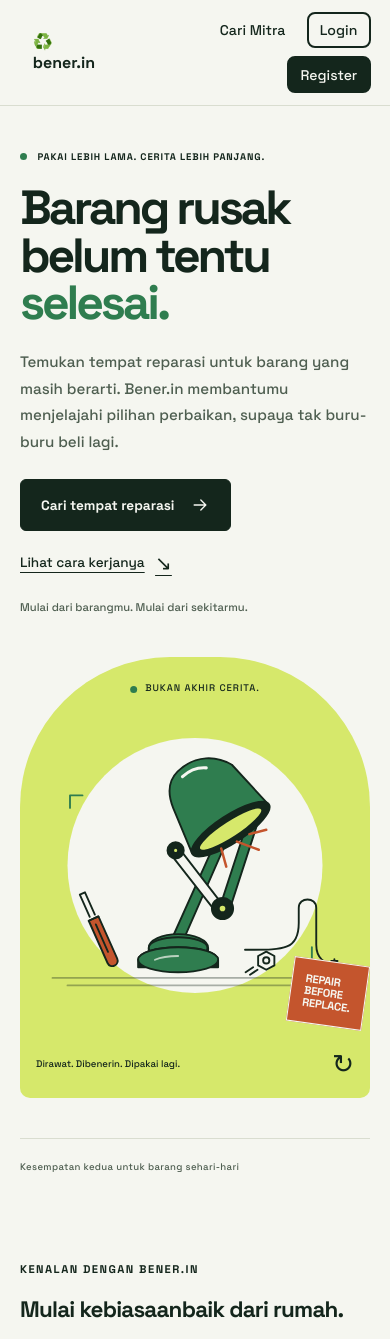
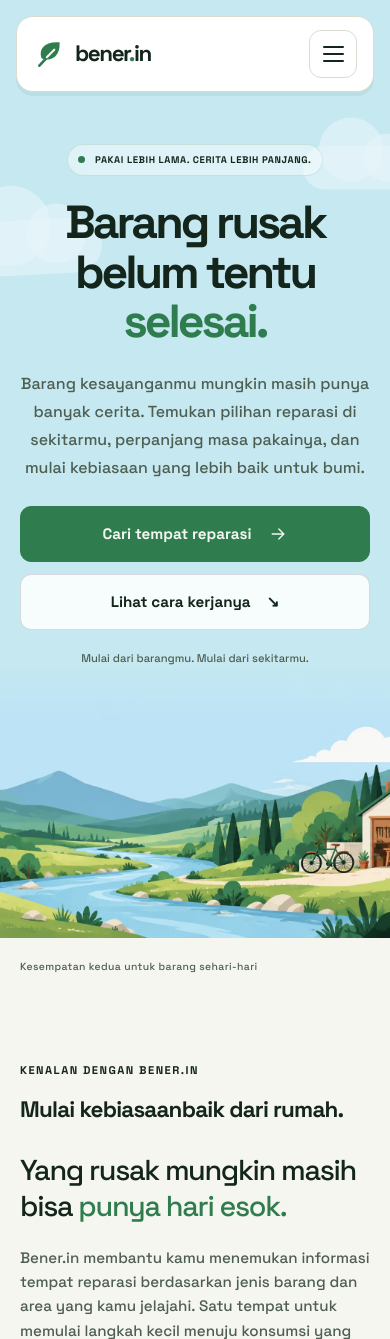
Before and after one commit to PBP-D-Kelompok-11/bener-in, a Django app: page / in a window 390 px wide. Shown: the top 1339 px of the page. Run offline with Django 5.2, Linux system fonts and the light colour scheme.

Commit message:
feat(homepage): redesign sustainability landing page

```diff
--- a/static/css/home.css
+++ b/static/css/home.css
@@ -1,5 +1,7 @@
 /* Homepage only. Shared palette and fonts come from style.css. */
-.home-page { --home-muted: #4e5e50; --home-gutter: clamp(1.25rem, 5vw, 5rem); overflow-wrap: anywhere; }
+.home-landing { --home-sky: #c5e8f1; background: var(--home-sky); }
+.home-landing .site-footer { background: var(--paper); }
+.home-page { background: var(--paper); --home-muted: #4e5e50; --home-gutter: clamp(1.25rem, 5vw, 5rem); overflow-wrap: anywhere; }
 .home-page [hidden] { display: none !important; }
 .home-page h1, .home-page h2, .home-page h3 { text-wrap: balance; }
 .home-page h2 { font-size: clamp(2rem, 4.2vw, 3.75rem); letter-spacing: -.055em; line-height: 1.08; }
@@ -33,20 +35,29 @@
 .home-section-heading .home-eyebrow { margin-bottom: 1rem; }
 .home-section-heading > p { max-width: 31ch; color: var(--home-muted); font-size: .95rem; }
 
-/* Original repair workbench illustration. */
-.home-hero { display: grid; grid-template-columns: 1.1fr 1fr; gap: 2rem 3rem; align-items: center; padding-top: clamp(3.5rem, 6vw, 6rem); }
-.home-hero-copy > .home-eyebrow { display: flex; align-items: center; gap: .65rem; margin-bottom: 1.6rem; }
-.home-hero h1 { font-size: clamp(3rem, 6.7vw, 6rem); line-height: .99; letter-spacing: -.065em; font-weight: 700; }
+/* Centered opening with an original repair landscape inspired by the nature reference. */
+.home-hero { position: relative; isolation: isolate; padding-top: clamp(3.5rem, 6vw, 6rem); background: var(--home-sky); overflow: hidden; }
+.home-hero-copy { position: relative; z-index: 1; max-width: 1160px; text-align: center; padding-bottom: 2rem; }
+.home-hero-copy > .home-eyebrow { display: inline-flex; align-items: center; justify-content: center; gap: .6rem; margin-bottom: 1.6rem; padding: .6rem 1rem; border: 1px solid rgb(47 125 79 / 15%); border-radius: 99px; background: rgb(255 255 255 / 45%); }
+.home-hero h1 { max-width: 1000px; margin-inline: auto; font-size: clamp(3.1rem, 7.5vw, 6.75rem); line-height: 1.04; letter-spacing: -.065em; font-weight: 700; }
 .home-hero h1 span { color: var(--leaf); }
-.home-lead { max-width: 46ch; color: var(--home-muted); margin-block: 1.7rem 2rem; font-size: clamp(.95rem, 1.3vw, 1.05rem); line-height: 1.75; }
-.home-hero-note { font-size: .7rem; color: var(--home-muted); margin-top: 1.5rem; }
-.home-workbench { position: relative; min-width: 0; margin: 0; background: var(--lime); border-radius: 180px 180px 12px 12px; padding: 3.5rem 0 .8rem; }
-.home-art-label { position: absolute; left: 50%; top: 2rem; transform: translateX(-50%); display: flex; align-items: center; justify-content: center; gap: .5rem; width: max-content; max-width: 90%; font-size: .65rem; text-transform: uppercase; letter-spacing: .1em; }
-.home-lamp-art { width: 100%; height: auto; }
-.home-art-caption { display: flex; justify-content: space-between; align-items: center; gap: 1rem; padding: 0 1.5rem .45rem; font-size: .65rem; }
-.home-art-caption > span:last-child { font-size: 1.65rem; line-height: 1; }
-.home-art-stamp { position: absolute; right: -1rem; bottom: 6.25rem; padding: 1rem; border: 1px solid var(--paper); background: var(--rust); color: var(--paper); transform: rotate(8deg); font-size: .8rem; line-height: 1.1; font-weight: 700; letter-spacing: -.02em; }
-.home-hero-baseline { grid-column: 1 / -1; display: flex; justify-content: space-between; gap: 1.5rem; margin-top: 2rem; padding-block: 1.35rem; border-top: 1px solid var(--line); color: var(--home-muted); font-size: .65rem; letter-spacing: .035em; }
+.home-lead { max-width: 60ch; color: var(--home-muted); margin: 1.75rem auto 2rem; font-size: clamp(1rem, 1.4vw, 1.15rem); line-height: 1.75; }
+.home-hero .home-actions { justify-content: center; gap: 1rem; }
+.home-hero .home-button { min-width: 240px; min-height: 56px; border-radius: 11px; font-size: .95rem; }
+.home-hero .home-button-primary { background: var(--leaf); border-color: var(--leaf); }
+.home-hero .home-button-primary:hover { background: var(--ink); border-color: var(--ink); }
+.home-hero .home-button-outline { background: rgb(255 255 255 / 85%); border-color: rgb(20 38 28 / 15%); }
+.home-hero .home-button-outline:hover { background: var(--paper); color: var(--leaf); border-color: var(--leaf); }
+.home-hero-note { font-size: .75rem; color: var(--home-muted); margin-top: 1.25rem; }
+.home-landscape { position: relative; z-index: 0; margin: -3rem 0 0; }
+.home-landscape img { display: block; width: 100%; height: auto; mask-image: linear-gradient(to bottom, transparent, #000 18%); }
+.home-hero-cloud { position: absolute; z-index: 0; width: 150px; height: 55px; border-radius: 60px; background: rgb(255 255 255 / 55%); pointer-events: none; }
+.home-hero-cloud::before, .home-hero-cloud::after { content: ""; position: absolute; bottom: 10px; background: inherit; border-radius: 50%; }
+.home-hero-cloud::before { width: 80px; height: 80px; left: 20px; }
+.home-hero-cloud::after { width: 60px; height: 60px; right: 15px; }
+.home-hero-cloud-left { left: 3%; top: 10rem; transform: rotate(-3deg); }
+.home-hero-cloud-right { right: 3%; top: 5rem; transform: scale(.8); }
+.home-hero-baseline { display: flex; justify-content: space-between; gap: 1.5rem; padding-block: 1.35rem; background: var(--paper); color: var(--home-muted); font-size: .7rem; letter-spacing: .035em; }
 .home-intro { display: grid; grid-template-columns: 1fr 1.7fr; gap: 4rem; }
 .home-intro .home-eyebrow { margin-bottom: 1.1rem; }
 .home-intro .home-small-heading { font-size: 1.4rem; letter-spacing: -.035em; line-height: 1.25; }
@@ -152,21 +163,14 @@
 @keyframes home-map-loading { 0%, 100% { transform: scaleX(.2); } 50% { transform: scaleX(1); } }
 
 @media (max-width: 1100px) {
-  .home-hero { gap: 2rem; }
-  .home-hero .home-actions { gap: .75rem; }
   .home-category { padding: 1.1rem; }
   .home-category h3 { font-size: 1.05rem; }
   .home-map-layout { grid-template-columns: 270px minmax(0, 1fr); }
   .home-map-controls { padding: 1.5rem; }
 }
 @media (max-width: 800px) {
-  .home-hero { grid-template-columns: 1fr 1fr; gap: 1.5rem; }
-  .home-hero h1 { font-size: clamp(2.9rem, 6.7vw, 4rem); }
-  .home-hero .home-eyebrow { font-size: .6rem; }
-  .home-workbench { padding-top: 3rem; }
-  .home-art-label { font-size: .5rem; }
-  .home-art-stamp { right: -.5rem; bottom: 4rem; font-size: .6rem; padding: .7rem; }
-  .home-art-caption { font-size: .5rem; padding-inline: 1rem; }
+  .home-hero-cloud { opacity: .6; }
+  .home-hero h1 { font-size: clamp(3rem, 8vw, 4.5rem); }
   .home-intro { gap: 2rem; grid-template-columns: 1fr 1.5fr; }
   .home-category-grid { grid-template-columns: repeat(2, minmax(0, 1fr)); }
   .home-category { padding: 1.5rem; }
@@ -191,17 +195,19 @@
   .home-final { gap: 2rem; }
 }
 @media (max-width: 600px) {
-  .home-hero { grid-template-columns: 1fr; padding-top: 2.75rem; gap: 2.5rem; }
-  .home-hero h1 { font-size: clamp(3rem, 12vw, 4.6rem); }
-  .home-hero-copy > .home-eyebrow { margin-bottom: 1.25rem; font-size: .6rem; letter-spacing: .09em; }
-  .home-lead { margin-block: 1.4rem 1.5rem; }
-  .home-hero .home-actions { gap: .6rem 1.2rem; }
-  .home-hero-note { margin-top: .9rem; }
-  .home-workbench { width: min(100%, 440px); margin-inline: auto; padding-top: 2.75rem; border-radius: 150px 150px 10px 10px; }
-  .home-art-label { top: 1.5rem; font-size: .6rem; }
-  .home-art-caption { font-size: .6rem; }
-  .home-art-stamp { right: .25rem; bottom: 4.5rem; font-size: .7rem; padding: .8rem; }
-  .home-hero-baseline { margin-top: 0; font-size: .6rem; }
+  .home-hero { padding-top: 3.25rem; }
+  .home-hero-copy { padding-bottom: 1.5rem; }
+  .home-hero-copy > .home-eyebrow { font-size: .6rem; letter-spacing: .06em; padding: .5rem .65rem; margin-bottom: 1.4rem; }
+  .home-hero h1 { font-size: clamp(2.9rem, 10.5vw, 3.8rem); line-height: 1.06; }
+  .home-lead { margin: 1.5rem auto; font-size: 1rem; }
+  .home-hero .home-actions { flex-direction: column; gap: .75rem; }
+  .home-hero .home-button { width: 100%; min-width: 0; }
+  .home-hero-note { font-size: .7rem; }
+  .home-hero-cloud-left { left: -3rem; top: 8rem; }
+  .home-hero-cloud-right { right: -3rem; top: 3rem; }
+  .home-landscape { margin-top: -1.5rem; }
+  .home-landscape img { height: 270px; object-fit: cover; object-position: 68% center; }
+  .home-hero-baseline { font-size: .65rem; }
   .home-hero-baseline > span:last-child { display: none; }
   .home-intro { grid-template-columns: 1fr; gap: 1.75rem; }
   .home-intro .home-small-heading br { display: none; }
@@ -255,7 +261,6 @@
   .home-category-icon { grid-column: 2; grid-row: 1 / 4; width: 48px; height: 48px; margin: 0; align-self: center; }
   .home-category h3 { grid-column: 1; margin-top: 1rem; }
   .home-category p { grid-column: 1; }
-  .home-hero .home-button { width: 100%; }
   .home-community-card { padding: 1.25rem; }
 }
 @media (prefers-reduced-motion: reduce) {
--- /dev/null
+++ b/static/css/navigation.css
@@ -0,0 +1,42 @@
+/* Shared navigation only; page styles and business routes remain independent. */
+.site-header.bener-header { width: min(calc(100% - 3rem), 1200px); position: sticky; top: 1rem; z-index: 1100; margin: 1.25rem auto 0; border: 0; background: transparent; }
+.bener-header .bener-nav-container { max-width: none; margin: 0; padding: 0; }
+.bener-header .bener-nav { position: relative; display: flex; align-items: center; justify-content: space-between; gap: 2rem; padding: 1rem 1.5rem; background: #fff; border: 1px solid var(--line); border-radius: 20px; box-shadow: 0 4px 0 rgb(20 38 28 / 5%); }
+.bener-nav [hidden] { display: none !important; }
+.bener-nav-brand { display: inline-flex; align-items: center; gap: .5rem; flex-shrink: 0; color: var(--ink); font: 700 1.5rem/1 var(--font-head); letter-spacing: -.065em; text-decoration: none; }
+.bener-nav-brand svg { width: 34px; height: 34px; color: var(--leaf); }
+.bener-nav-brand-dot { color: var(--leaf); }
+.bener-nav-brand:hover { color: var(--leaf); }
+.bener-nav-panel { display: flex; align-items: center; gap: 1.5rem; flex: 1; min-width: 0; }
+.bener-nav-links { display: flex; justify-content: center; align-items: center; flex: 1; flex-wrap: wrap; gap: .5rem 1.5rem; }
+.bener-nav-links a { display: inline-flex; align-items: center; min-height: 44px; padding: .4rem 0; color: var(--ink); font-size: .85rem; font-weight: 700; text-decoration: none; text-underline-offset: 6px; }
+.bener-nav-links a:hover { color: var(--leaf); text-decoration: underline; }
+.bener-nav-account { display: flex; align-items: center; gap: .65rem; flex-shrink: 0; }
+.bener-nav-action { display: inline-flex; align-items: center; justify-content: center; min-height: 46px; padding: .65rem 1.1rem; border: 1px solid transparent; border-radius: 9px; font: 700 .85rem/1.4 var(--font-body); text-decoration: none; cursor: pointer; transition: background .18s, color .18s; }
+.bener-nav-primary { background: var(--leaf); color: #fff; }
+.bener-nav-primary:hover { background: var(--ink); }
+.bener-nav-secondary { color: var(--ink); background: transparent; }
+.bener-nav-secondary:hover { background: var(--paper); border-color: var(--line); }
+.bener-nav-toggle { position: relative; display: grid; align-content: center; justify-items: center; gap: 5px; flex-shrink: 0; width: 48px; height: 48px; padding: 10px; border: 1px solid var(--line); border-radius: 12px; background: #fff; color: var(--ink); cursor: pointer; }
+.bener-nav-toggle span { display: block; width: 21px; height: 2px; background: currentColor; border-radius: 2px; transition: transform .18s, opacity .18s; }
+.bener-nav-toggle[aria-expanded="true"] span:first-child { transform: translateY(7px) rotate(45deg); }
+.bener-nav-toggle[aria-expanded="true"] span:nth-child(2) { opacity: 0; }
+.bener-nav-toggle[aria-expanded="true"] span:last-child { transform: translateY(-7px) rotate(-45deg); }
+.bener-nav a:focus-visible, .bener-nav button:focus-visible { outline: 3px solid var(--rust); outline-offset: 4px; }
+@media (max-width: 900px) {
+  .site-header.bener-header { width: calc(100% - 2rem); top: .75rem; margin-top: 1rem; }
+  .bener-header .bener-nav { flex-wrap: wrap; gap: 1rem; padding: .8rem 1rem; border-radius: 17px; }
+  .bener-nav-brand { font-size: 1.4rem; }
+  .bener-nav-panel { flex: 1 0 100%; flex-direction: column; align-items: stretch; gap: 1rem; }
+  .bener-nav-links { flex-direction: column; align-items: stretch; gap: .2rem; }
+  .bener-nav-links a { min-height: 48px; padding: .7rem 1rem; border-radius: 8px; font-size: .95rem; }
+  .bener-nav-links a:hover { background: var(--paper); text-decoration: none; }
+  .bener-nav-account { border-top: 1px solid var(--line); padding-top: 1rem; }
+  .bener-nav-account > a, .bener-nav-account > form, .bener-nav-account button { flex: 1; }
+  .bener-nav-account button { width: 100%; }
+  .bener-nav-action { min-height: 48px; }
+  .bener-nav[data-enhanced] .bener-nav-panel { position: absolute; top: calc(100% + .6rem); left: 0; right: 0; padding: 1rem; border: 1px solid var(--line); border-radius: 17px; background: #fff; box-shadow: 0 12px 24px rgb(20 38 28 / 9%); }
+}
+@media (prefers-reduced-motion: reduce) {
+  .bener-nav-action, .bener-nav-toggle span { transition: none; }
+}
--- /dev/null
+++ b/static/js/navigation.js
@@ -0,0 +1,40 @@
+(() => {
+  'use strict';
+  const nav = document.querySelector('[data-navigation]');
+  if (!nav || nav.hasAttribute('data-enhanced')) return;
+  const toggle = nav.querySelector('[data-nav-toggle]');
+  const panel = nav.querySelector('[data-nav-panel]');
+  const mobile = window.matchMedia('(max-width: 900px)');
+  let open = false;
+
+  function render() {
+    toggle.hidden = !mobile.matches;
+    panel.hidden = mobile.matches && !open;
+    toggle.setAttribute('aria-expanded', String(mobile.matches && open));
+    toggle.setAttribute('aria-label', open ? 'Tutup menu navigasi' : 'Buka menu navigasi');
+  }
+  function close(restoreFocus = false) {
+    open = false;
+    render();
+    if (restoreFocus) toggle.focus();
+  }
+  toggle.addEventListener('click', () => { open = !open; render(); });
+  nav.addEventListener('keydown', event => {
+    if (event.key === 'Escape' && mobile.matches && open) {
+      event.preventDefault();
+      close(true);
+    }
+  });
+  panel.addEventListener('click', event => {
+    if (mobile.matches && event.target.closest('a')) close();
+  });
+  document.addEventListener('click', event => {
+    if (open && !nav.contains(event.target)) close();
+  });
+  document.addEventListener('focusin', event => {
+    if (open && !nav.contains(event.target)) close();
+  });
+  mobile.addEventListener('change', () => { open = false; render(); });
+  nav.setAttribute('data-enhanced', '');
+  render();
+})();
--- a/templates/base.html
+++ b/templates/base.html
@@ -8,6 +8,8 @@
     <link rel="preconnect" href="https://fonts.gstatic.com" crossorigin>
     <link href="https://fonts.googleapis.com/css2?family=Space+Grotesk:wght@500;700&display=swap" rel="stylesheet">
     <link rel="stylesheet" href="{% static 'css/style.css' %}">
+    <link rel="stylesheet" href="{% static 'css/navigation.css' %}">
+    <script src="{% static 'js/navigation.js' %}" defer></script>
 
     {% block css %}
 
@@ -18,30 +20,45 @@
     {% endblock meta %}
 </head>
 
-<body>
-  <header class="site-header">
-    <div class="container">
-        <nav>
-            <a href="/" class="btn btn-home">♻️ bener.in</a>
-            <div class="nav-right">
+<body class="{% block body_class %}{% endblock body_class %}">
+  <header class="site-header bener-header">
+    <div class="container bener-nav-container">
+        <nav class="bener-nav" aria-label="Navigasi utama" data-navigation>
+            <a href="{% url 'landing_page' %}" class="bener-nav-brand" aria-label="bener.in — Beranda">
+                <svg viewBox="0 0 32 32" aria-hidden="true" fill="none"><path d="M25 5C11 4 5 11 8 20c9 4 18-2 17-15Z" fill="currentColor"/><path d="m6 27 14-15" stroke="currentColor" stroke-width="2.5" stroke-linecap="round"/><path d="m13 19 7-7" stroke="var(--paper)" stroke-width="2" stroke-linecap="round"/></svg>
+                <span>bener<span class="bener-nav-brand-dot">.</span>in</span>
+            </a>
+            <button class="bener-nav-toggle" type="button" aria-expanded="false" aria-controls="bener-site-menu" aria-label="Buka menu navigasi" data-nav-toggle hidden>
+                <span></span><span></span><span></span>
+            </button>
+            <div class="bener-nav-panel" id="bener-site-menu" data-nav-panel>
+              <div class="bener-nav-links">
                 {% if user.is_authenticated %}
                     {% if user.role == 'customer' %}
-                        <a href="/#cari-mitra" class="btn btn-ghost">Cari Mitra</a>
-                        <a href="/repair/" class="btn btn-ghost">Permintaan Saya</a>
-                        <a href="{% url 'reviews:impact' %}" class="btn btn-ghost">Impact</a>
+                        <a href="{% url 'landing_page' %}#cari-mitra">Cari Mitra</a>
+                        <a href="/repair/">Permintaan Saya</a>
+                        <a href="{% url 'reviews:impact' %}">Impact</a>
                     {% elif user.role == 'mitra' %}
-                        <a href="/repair/incoming/" class="btn btn-ghost">Permintaan Masuk</a>
-                        <a href="/mitra/profile/" class="btn btn-ghost">Profil Mitra</a>
+                        <a href="/repair/incoming/">Permintaan Masuk</a>
+                        <a href="/mitra/profile/">Profil Mitra</a>
                     {% endif %}
+                {% else %}
+                    <a href="{% url 'landing_page' %}#cari-mitra">Cari reparasi</a>
+                    <a href="{% url 'landing_page' %}#cara-kerja">Cara kerja</a>
+                    <a href="{% url 'landing_page' %}#faq">FAQ</a>
+                {% endif %}
+              </div>
+              <div class="bener-nav-account">
+                {% if user.is_authenticated %}
                     <form method="post" action="{% url 'authentication:logout' %}" class="logout-form">
                         {% csrf_token %}
-                        <button type="submit" class="btn btn-outline">Logout</button>
+                        <button type="submit" class="bener-nav-action bener-nav-secondary">Logout</button>
                     </form>
                 {% else %}
-                    <a href="/#cari-mitra" class="btn btn-ghost">Cari Mitra</a>
-                    <a href="{% url 'authentication:login' %}" class="btn btn-outline">Login</a>
-                    <a href="{% url 'authentication:register' %}" class="btn btn-solid">Register</a>
+                    <a href="{% url 'authentication:login' %}" class="bener-nav-action bener-nav-secondary">Masuk</a>
+                    <a href="{% url 'authentication:register' %}" class="bener-nav-action bener-nav-primary">Daftar</a>
                 {% endif %}
+              </div>
             </div>
         </nav>
     </div>
--- a/templates/index.html
+++ b/templates/index.html
@@ -10,6 +10,8 @@
 <title>bener.in — Barang rusak belum tentu selesai.</title>
 <meta name="description" content="Temukan informasi tempat reparasi di sekitarmu. Bersama bener.in, beri barang kesayangan kesempatan untuk dipakai lebih lama.">
 {% endblock meta %}
+
+{% block body_class %}home-landing{% endblock body_class %}
 
 {% block content %}
 <a class="home-skip" href="#cari-mitra">Langsung ke pencarian reparasi</a>
@@ -24,53 +26,24 @@
     <symbol id="home-tool" viewBox="0 0 48 48"><path d="M29 7a11 11 0 0 0-9 17L7 37a3 3 0 0 0 4 4l13-13a11 11 0 0 0 17-9l-8 5-8-8 5-9z"/></symbol>
   </svg>
 
-  <section class="home-hero home-shell" aria-labelledby="home-title">
-    <div class="home-hero-copy">
+  <section class="home-hero" aria-labelledby="home-title">
+    <span class="home-hero-cloud home-hero-cloud-left" aria-hidden="true"></span>
+    <span class="home-hero-cloud home-hero-cloud-right" aria-hidden="true"></span>
+    <div class="home-hero-copy home-shell">
       <p class="home-eyebrow"><span class="home-dot"></span> Pakai lebih lama. Cerita lebih panjang.</p>
-      <h1 id="home-title">Barang rusak<br>belum tentu<br><span>selesai.</span></h1>
-      <p class="home-lead">Temukan tempat reparasi untuk barang yang masih berarti. Bener.in membantumu menjelajahi pilihan perbaikan, supaya tak buru-buru beli lagi.</p>
+      <h1 id="home-title">Barang rusak<br>belum tentu <span>selesai.</span></h1>
+      <p class="home-lead">Barang kesayanganmu mungkin masih punya banyak cerita. Temukan pilihan reparasi di sekitarmu, perpanjang masa pakainya, dan mulai kebiasaan yang lebih baik untuk bumi.</p>
       <div class="home-actions">
         <a href="#cari-mitra" class="home-button home-button-primary">Cari tempat reparasi <svg aria-hidden="true"><use href="#home-arrow"/></svg></a>
-        <a href="#cara-kerja" class="home-text-link">Lihat cara kerjanya <span aria-hidden="true">↘</span></a>
+        <a href="#cara-kerja" class="home-button home-button-outline">Lihat cara kerjanya <span aria-hidden="true">↘</span></a>
       </div>
       <p class="home-hero-note">Mulai dari barangmu. Mulai dari sekitarmu.</p>
     </div>
-    <figure class="home-workbench">
-      <div class="home-art-label"><span class="home-dot"></span> Bukan akhir cerita.</div>
-      <svg class="home-lamp-art" viewBox="0 0 560 560" role="img" aria-labelledby="home-art-title home-art-desc">
-        <title id="home-art-title">Kesempatan kedua untuk lampu kesayangan</title>
-        <desc id="home-art-desc">Ilustrasi orisinal lampu meja hijau, obeng, dan baut di atas meja kerja reparasi.</desc>
-        <circle cx="280" cy="263" r="204" fill="var(--paper)"/>
-        <g stroke="var(--ink)" stroke-width="3" fill="none" stroke-linecap="round" stroke-linejoin="round">
-          <path d="M52 443h456M76 455h408" opacity=".35"/>
-          <path d="M360 398c60 0 86 2 86-43v-24c0-18 28-18 28 0v59c0 22 14 31 29 31"/>
-          <path d="M503 413v16m-5-13h10"/>
-          <path d="m245 376 67-149 14 8-64 146" fill="var(--leaf)"/>
-          <path d="M254 235 325 327l-12 10-72-92" fill="var(--paper)"/>
-          <path d="m320 329 44-135 15 5-44 136" fill="var(--leaf)"/>
-          <circle cx="324" cy="332" r="17" fill="var(--ink)"/><circle cx="324" cy="332" r="6" fill="var(--lime)"/>
-          <circle cx="249" cy="239" r="13" fill="var(--ink)"/><circle cx="249" cy="239" r="4" fill="var(--lime)"/>
-          <path d="m362 189 10-31 17 6-10 31" fill="var(--ink)"/>
-          <path d="M252 113c29-28 63-25 87-11l58 63-122 78-30-72c-9-23-9-42 7-58Z" fill="var(--leaf)"/>
-          <path d="M260 121c11-10 25-15 38-14" stroke="var(--paper)" stroke-width="5"/>
-          <ellipse cx="337" cy="205" rx="73" ry="22" transform="rotate(-33 337 205)" fill="var(--ink)"/>
-          <ellipse cx="337" cy="205" rx="58" ry="12" transform="rotate(-33 337 205)" fill="var(--lime)" stroke="none"/>
-          <path d="m347 225 35 13m-60-2 8 29m37-52 27-7" stroke="var(--rust)" stroke-width="4"/>
-          <path d="M206 395c0-12 21-22 47-22s48 10 48 22v16h-95Z" fill="var(--leaf)"/>
-          <ellipse cx="253" cy="395" rx="47" ry="17" fill="var(--leaf)"/>
-          <path d="M189 414c0-11 29-20 64-20s64 9 64 20v12H189Z" fill="var(--ink)"/>
-          <ellipse cx="253" cy="414" rx="64" ry="20" fill="var(--leaf)"/>
-          <path d="M216 414c9-4 23-6 37-6" stroke="var(--paper)" opacity=".7"/>
-          <g transform="rotate(-24 132 379)"><path d="M123 345h17v74a8 8 0 0 1-17 0Z" fill="var(--rust)"/><path d="M127 340v-39h9v39" fill="var(--paper)"/><path d="M123 345h17M131 355v48"/></g>
-          <path d="m381 408 13-7 13 7v15l-13 7-13-7Z" fill="var(--paper)"/><circle cx="394" cy="415" r="5"/>
-          <path d="m361 434 12-8m-5 12 12-8"/>
-          <path d="M80 171v-20h20m347 263h20v-20" stroke="var(--leaf)"/>
-        </g>
-      </svg>
-      <figcaption class="home-art-caption"><span>Dirawat. Dibenerin. Dipakai lagi.</span><span aria-hidden="true">↻</span></figcaption>
-      <span class="home-art-stamp" aria-hidden="true">REPAIR<br>BEFORE<br>REPLACE.</span>
+    <figure class="home-landscape">
+      <img src="{% static 'images/home/repair-landscape.webp' %}" width="2172" height="724" fetchpriority="high" alt="Ilustrasi lanskap hijau dengan perbukitan, sungai, pepohonan, dan bengkel reparasi kecil dengan sepeda di depannya.">
+      <figcaption class="sr-only">Rawat, perbaiki, dan beri barang kesempatan untuk dipakai lebih lama.</figcaption>
     </figure>
-    <div class="home-hero-baseline"><span>Kesempatan kedua untuk barang sehari-hari</span><span aria-hidden="true">Gulir untuk mulai ↓</span></div>
+    <div class="home-hero-baseline home-shell"><span>Kesempatan kedua untuk barang sehari-hari</span><span aria-hidden="true">Rawat · Perbaiki · Pakai lagi</span></div>
   </section>
 
   <section class="home-intro home-shell home-section" aria-labelledby="home-intro-title">
```
Also changed, not shown: static/images/home/repair-landscape.webp (added).
